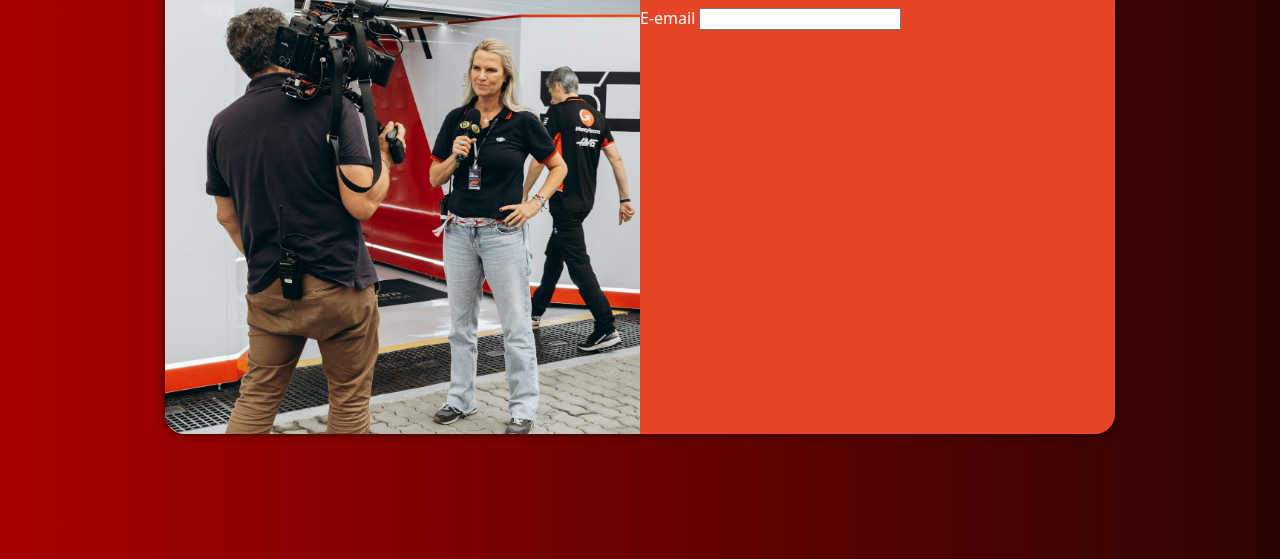
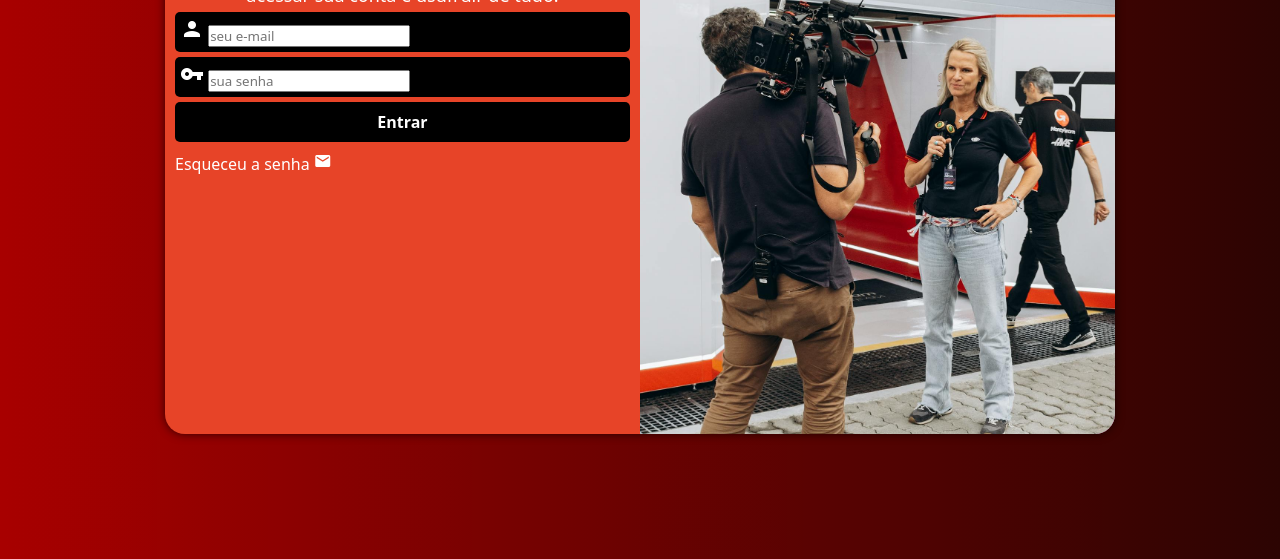
Before and after one commit to wgutto/projeto-login, a plain HTML site: page index.html in a window 1280 px wide. Shown: the part 241-800 px from the top of the page. Drawn offline with Linux system fonts and the light colour scheme.

Commit message:
estilo project

```diff
--- a/index.html
+++ b/index.html
@@ -5,6 +5,7 @@
     <meta name="viewport" content="width=device-width, initial-scale=1.0">
     <link rel="stylesheet" href="style/style.css">
     <link rel="stylesheet" href="style/media-query.css">
+    <link href="https://fonts.googleapis.com/icon?family=Material+Icons"rel="stylesheet">
     <title>Página de Login</title>
 </head>
 <body>
@@ -14,13 +15,24 @@
 
             </div>
             <div id="formulario">
-                <h1>Login</h1>
-                <p>Seja bem-vindo(a) novamente. Faça login para acessar sua conta e usufruir de tudo.</p>
+                    <h1>Login</h1>
+                    <p>Seja bem-vindo(a) novamente. Faça login para acessar sua conta e usufruir de tudo.</p>
+                <form action="login.php" method="post" autocomplete="on">
+                    <div class="campo">
+                        <span class="material-icons">person</span>
+                        <input type="email" name="email" id="iemail" placeholder="seu e-mail" autocomplete="email" required maxlength="30">
+                        <label for="iemail">Login</label>
+                    </div>
+                    <div class="campo">
+                        <span class="material-icons">vpn_key</span>
+                        <input type="password" name="senha" id="isenha" placeholder="sua senha" autocomplete="current-password" required minlength="8" max="20">
+                        <label for="isenha">Senha</label>
+                    </div>
+
+                    <input type="submit" value="Entrar" id="botao-entrar">
+                    <a href="esqueci-senha.html" id="botao-esqueci-senha">Esqueceu a senha <span class="material-icons">mail</span></a>
+                </form>
             </div>
-            <form action="login.php" method="post">
-                <label for="iemail">E-email</label>
-                <input type="email" name="email" id="iemail">
-            </form>
         </section>
     </main>
 </body>
--- a/style/media-query.css
+++ b/style/media-query.css
@@ -1,6 +1,6 @@
 @charset "UTF-8";
 
-@media screen and (min-width: 769px) and (max-width: 992px) { /*TELA PARA TABLET*/
+@media screen and (min-width: 769px) and (max-width: 993px) { /*TELA PARA TABLET*/
     body {
         background-image: linear-gradient(to left, rgba(0, 0, 0, 0.76), #a80000);
     }
@@ -13,7 +13,8 @@
         height: 100%;
     }
     section div#formulario {
-        width: 100%;
+        float: right;
+        width: 70%;
     }
     section div#formulario h1 {
         font-size: 35px;
@@ -23,7 +24,7 @@
     }
 }
 
-@media screen  and (min-width: 993px) { /*TELA GRANDES*/
+@media screen and (min-width: 993px) { /*TELA GRANDES*/
     body {
         background-image: linear-gradient(to left, rgba(0, 0, 0, 0.76), #a80000);
     }
@@ -31,12 +32,12 @@
         width: 950px;
     }
     section div#imagem {
-        float: left;
+        float: right;
         width: 50%;
         height: 100%;
     }
     section div#formulario {
-        float: right;
+        float: left;
         width: 50%;
     }
     section div#formulario h1 {
--- a/style/style.css
+++ b/style/style.css
@@ -56,7 +56,48 @@ section div#formulario {
 }
 section div#formulario h1 {
     text-align: center;
+    margin-bottom: 10px;
 }
 section div#formulario p {
     text-align: center;
 }
+section div.campo {
+    background-color: black;
+    display: block;
+    width: 100%;
+    height: 40px;
+    margin: 5px 0px;
+    padding: 5px;
+    border-radius: 5px;
+}
+
+form label {
+    display: none;
+}
+form #botao-entrar {
+    display: block;
+    width: 100%;
+    font-size: 16px;
+    height: 40px;
+    border: none;
+    font-weight: bolder;
+    border-radius: 5px;
+    margin-bottom: 10px;
+    cursor: pointer;
+
+    color: white;
+    background-color: black;
+}
+form #botao-entrar:hover {
+    background-color: rgb(20, 20, 20);
+}
+form a#botao-esqueci-senha {
+    text-decoration: none;
+    color: white;
+}
+form a#botao-esqueci-senha:hover {
+    text-decoration: underline;
+}
+form a#botao-esqueci-senha span {
+    font-size: 18px;
+}
```
